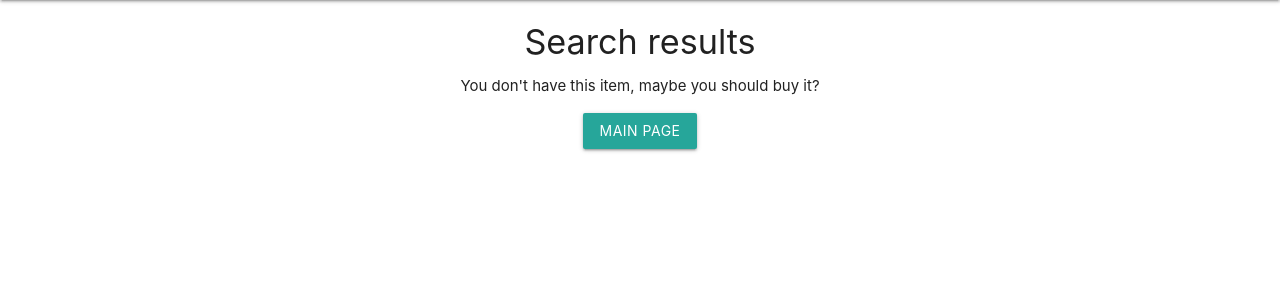
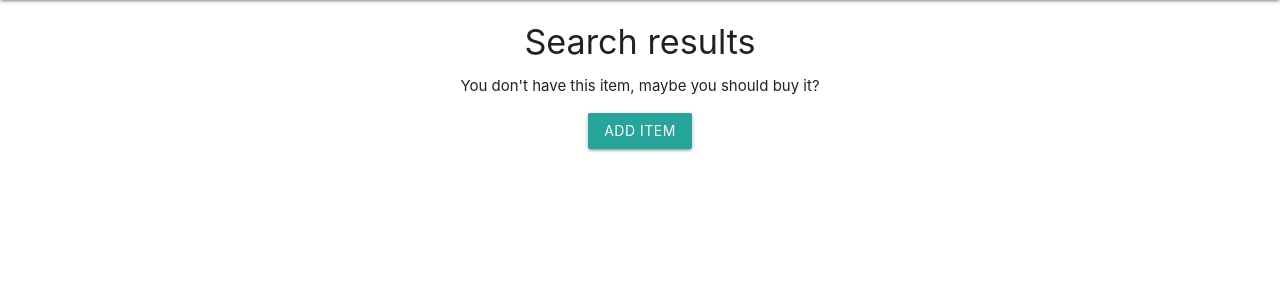
Before and after one commit to r-andy79/shopping-helper, a Flask app: page /search_item in a window 1280 px wide. Shown: the part 64-364 px from the top of the page. Run offline with Flask 2, Linux system fonts and the light colour scheme; data that the repository does not hold is empty; some libraries are stand-ins or nearby versions.

Commit message:
Added 'Add item' button if item is not in search results

```diff
--- a/templates/search_results.html
+++ b/templates/search_results.html
@@ -2,7 +2,10 @@
 {% block content %}
     <h4 class="center-align">Search results</h4>
     {% if results == [] %}
-    <p class="center-align">You don't have this item, maybe you should buy it?</p>
+    <div class="row center-align">
+    <p >You don't have this item, maybe you should buy it?</p>
+    <a href="{{ url_for('add_item') }}" class="waves-effect waves-light btn center-align">Add Item</a>
+  </div>
     {% else %}
     <ul>
     {% for item in results %}
@@ -19,7 +22,4 @@
     {% endfor %}
   </ul>
     {% endif %}
-    <div class="row center-align">
-    <a href="{{ url_for('get_items') }}" class="waves-effect waves-light btn center-align">Main page</a>
-  </div>
 {% endblock %}
```
